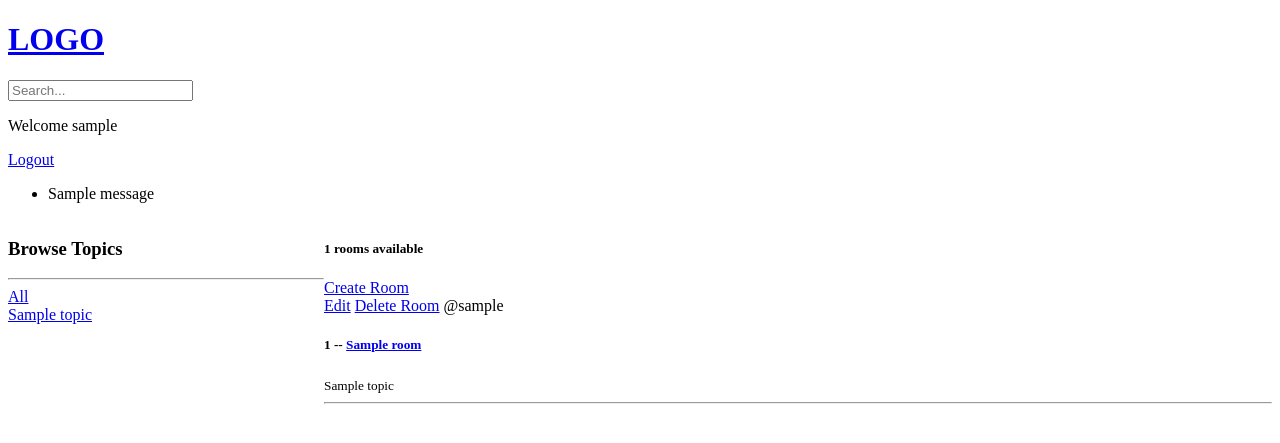
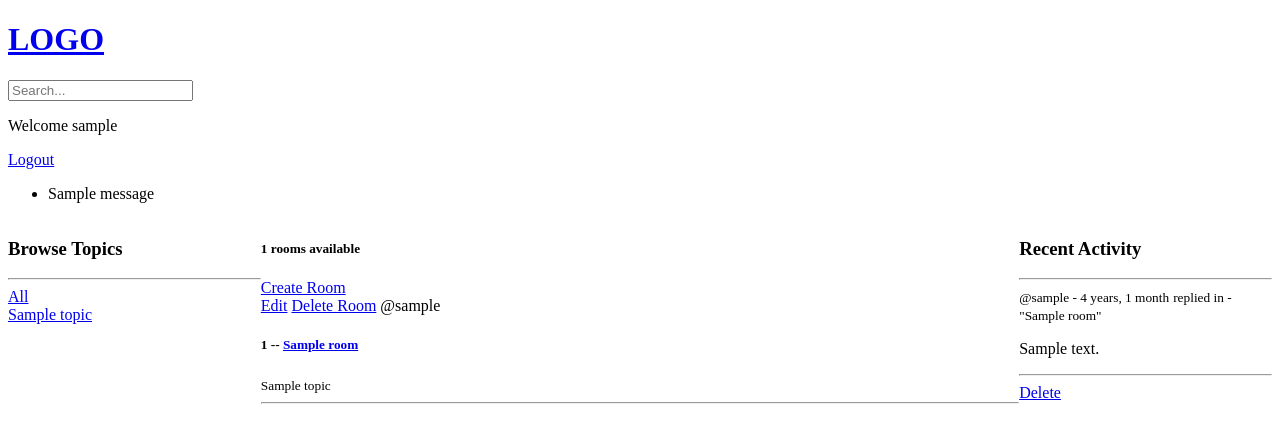
Before and after one commit to MMdevworks/python-fs, a Django app: page / in a window 1280 px wide. Shown: the top 443 px of the page. Run offline with Django 5.2, Linux system fonts and the light colour scheme; a user stored in the database is signed in; tables that the repository leaves empty hold one stand-in row (values such as "Sample post"); one stand-in notice (Sample message) is shown.

Commit message:
components

```diff
--- a/base_app/models.py
+++ b/base_app/models.py
@@ -17,9 +17,9 @@ class Room(models.Model):
     #null means database can't have an instance of this model with this being blank, null is default False, so we set it to true so that it can be blank
     # same for blank, blank is for form validation, if it's empty then ok
     description = models.TextField(null=True, blank=True)
-    # participants =
-    updated = models.DateTimeField(auto_now=True) #for timestammp on save
-    created = models.DateTimeField(auto_now_add=True) #timestap only on create
+    participants = models.ManyToManyField(User, related_name='participants', blank=True) #specify, as User is already used for host
+    updated = models.DateTimeField(auto_now=True) #for timestamp on save
+    created = models.DateTimeField(auto_now_add=True) #timestamp only on create
 
     class Meta:
         ordering = ['-updated', '-created'] # order in reverse
@@ -34,5 +34,8 @@ class Message(models.Model):
     updated = models.DateTimeField(auto_now=True)
     created = models.DateTimeField(auto_now_add=True)
 
+    class Meta:
+        ordering = ['-updated', '-created']
+
     def __str__(self):
         return self.body[0:50] #preview first 50 characters
--- /dev/null
+++ b/base_app/templates/base_app/components/activity_component.html
@@ -0,0 +1,13 @@
+<h3>Recent Activity</h3>
+<hr>
+{% for message in room_messages %}
+    <div>
+        <small>@{{message.user}} - {{message.created|timesince}}</small>
+        <small>replied in - "{{message.room}}"</small>
+        <p>{{message}}</p>
+        <hr>
+        {% if request.user == message.user %}
+        <a href="{% url 'delete-message' message.id %}">Delete</a>
+        {% endif %}
+    </div>
+{% endfor %}
--- /dev/null
+++ b/base_app/templates/base_app/components/feed_component.html
@@ -0,0 +1,17 @@
+<div>
+    {% for room in rooms %}
+        <div>
+            <!-- hide buttons if user is not host -->
+            {% if request.user == room.host %}
+            <a href="{% url 'update-room' room.id %}">Edit</a>
+            <a href="{% url 'delete-room' room.id %}">Delete Room</a>
+            {% endif %}
+
+            <span>@{{room.host.username}}</span>
+            <h5>{{ room.id }} -- <a href="{% url 'room' room.id %}">{{ room.name }}</a></h5>
+            <small>{{room.topic.name}}</small>
+            <hr>
+        </div>
+
+    {% endfor %}
+</div>
--- /dev/null
+++ b/base_app/templates/base_app/components/topics_component.html
@@ -0,0 +1,12 @@
+<h3>Browse Topics</h3>
+<hr>
+
+<div>
+    <a href="{% url 'home' %}">All</a>
+</div>
+
+{% for topic in topics %}
+    <div>
+        <a href="{% url 'home' %}?q={{topic.name}}">{{topic.name}}</a>
+    </div>
+{% endfor %}
--- a/base_app/templates/base_app/home.html
+++ b/base_app/templates/base_app/home.html
@@ -4,46 +4,24 @@
 <style>
     .home-container{
         display: grid;
-        grid-template-columns: 1fr 3fr;
+        grid-template-columns: 1fr 3fr 1fr;
     }
 </style>
 
 <div class="home-container">
     <div>
-        <h3>Browse Topics</h3>
-        <hr>
-
-        <div>
-            <a href="{% url 'home' %}">All</a>
-        </div>
-
-        {% for topic in topics %}
-            <div>
-                <a href="{% url 'home' %}?q={{topic.name}}">{{topic.name}}</a>
-            </div>
-        {% endfor %}
+        {% include 'base_app/components/topics_component.html' %}
     </div>
 
     <div>
         <h5>{{room_count}} rooms available</h5>
         <a href="{% url 'create-room' %}">Create Room</a>
-        <div>
-            {% for room in rooms %}
-                <div>
-                    <!-- hide buttons if user is not host -->
-                    {% if request.user == room.host %}
-                    <a href="{% url 'update-room' room.id %}">Edit</a>
-                    <a href="{% url 'delete-room' room.id %}">Delete Room</a>
-                    {% endif %}
 
-                    <span>@{{room.host.username}}</span>
-                    <h5>{{ room.id }} -- <a href="{% url 'room' room.id %}">{{ room.name }}</a></h5>
-                    <small>{{room.topic.name}}</small>
-                    <hr>
-                </div>
+        {% include 'base_app/components/feed_component.html' %}
+    </div>
 
-            {% endfor %}
-        </div>
+    <div>
+       {% include 'base_app/components/activity_component.html' %}
     </div>
 
 </div>
--- a/base_app/urls.py
+++ b/base_app/urls.py
@@ -8,7 +8,9 @@ urlpatterns = [
     path('register/', views.registerPage, name="register"),
     path('', views.home, name="home"),
     path('room/<str:pk>/', views.room, name ="room"),
+    path('profile/<str:pk>/', views.userProfile, name ="user-profile"),
     path('create-room/', views.createRoom, name ="create-room"),
     path('update-room/<str:pk>/', views.updateRoom, name ="update-room"),
     path('delete-room/<str:pk>/', views.deleteRoom, name ="delete-room"),
+    path('delete-message/<str:pk>/', views.deleteMessage, name ="delete-message"),
 ]
--- a/base_app/views.py
+++ b/base_app/views.py
@@ -5,7 +5,7 @@ from django.db.models import Q
 from django.contrib.auth import authenticate, login, logout
 from django.contrib.auth.forms import UserCreationForm
 from django.contrib.auth.decorators import login_required
-from .models import Room, Topic
+from .models import Room, Topic, Message
 from .forms import RoomForm
 from django.contrib.auth.models import User
 
@@ -72,15 +72,36 @@ def home(request):
 
     topics = Topic.objects.all()
     room_count = rooms.count()
-    context = {'rooms': rooms, 'topics': topics, 'room_count': room_count}
+    room_messages = Message.objects.filter(Q(room__topic__name__icontains=q))
+
+    context = {'rooms': rooms, 'topics': topics, 'room_count': room_count, 'room_messages': room_messages}
 
     return render(request, 'base_app/home.html', context)
 
 def room(request, pk):
     room = Room.objects.get(id=pk)
-    room_messages = room.message_set.all().order_by('-created') #message = Message class model
-    context = {'room': room, 'room_messages': room_messages}
+    room_messages = room.message_set.all() #message = Message class model
+    participants = room.participants.all()
+
+    if request.method == 'POST':
+        message = Message.objects.create(
+            user=request.user,
+            room=room,
+            body=request.POST.get('body')
+        )
+        room.participants.add(request.user)
+        return redirect('room', pk=room.id)
+
+    context = {
+        'room': room,
+        'room_messages': room_messages,
+        'participants': participants
+        }
     return render(request, 'base_app/room.html', context)
+
+def userProfile(request):
+    context = {}
+    return render(request, 'base_app/profile.html', context)
 
 @login_required(login_url='login')
 def createRoom(request):
@@ -119,4 +140,16 @@ def deleteRoom(request, pk):
     if request.method == 'POST':
         room.delete()
         return redirect('home')
-    return render(request, 'base_app/delete.html', {'obj':room})
+    return render(request, 'base_app/delete.html', {'obj': room})
+
+@login_required(login_url='login')
+def deleteMessage(request, pk):
+    message = Message.objects.get(id=pk)
+
+    if request.user != message.user:
+        return HttpResponse('Only the room creator may make changes')
+
+    if request.method == 'POST':
+        message.delete()
+        return redirect('home')
+    return render(request, 'base_app/delete.html', {'obj': message})
```
Also changed, not shown: base_app/templates/base_app/profile.html (added, +7 -0 lines), base_app/templates/base_app/room.html (+26 -1 lines), base_app/migrations/0003_alter_room_options_room_participants.py (added).
